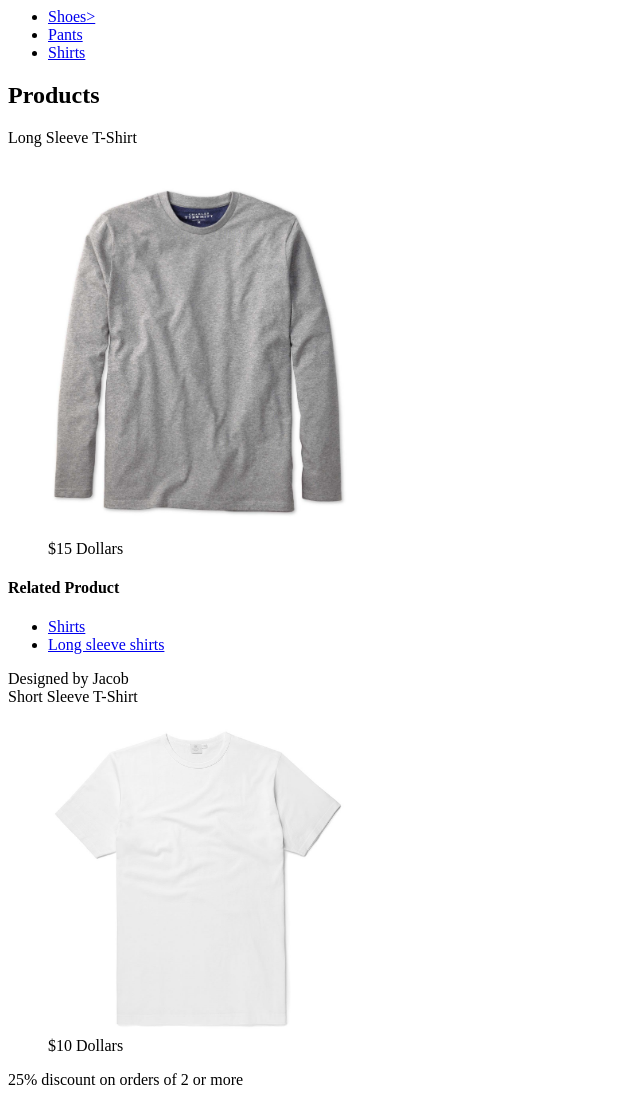
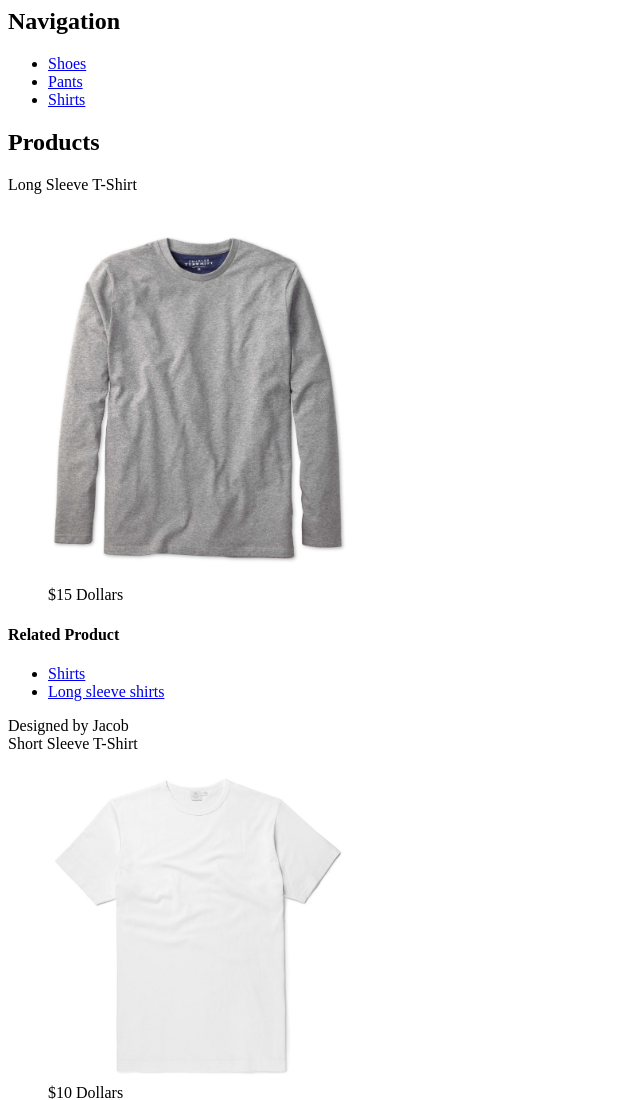
Before and after one commit to jmartinez95/MI-449-SS17-741-html-semantic-elements-5BSgA-, a plain HTML site: page index.html in a window 1280 px wide. Shown: the top 1100 px of the page, without its empty margins (0-640 px from the left). Drawn offline with Linux system fonts and the light colour scheme.

Commit message:
Final Submit

```diff
--- a/index.html
+++ b/index.html
@@ -3,9 +3,10 @@
     <title>Products Page</title>
   </head>
   <body>
+    <h2>Navigation</h2>
     <nav>
       <ul>
-        <li><a href="/shoes/">Shoes></a></li>
+        <li><a href="/shoes/">Shoes</a></li>
         <li><a href="/pants/">Pants</a></li>
         <li><a href="/shirts/">Shirts</a></li>
       </ul>
```
